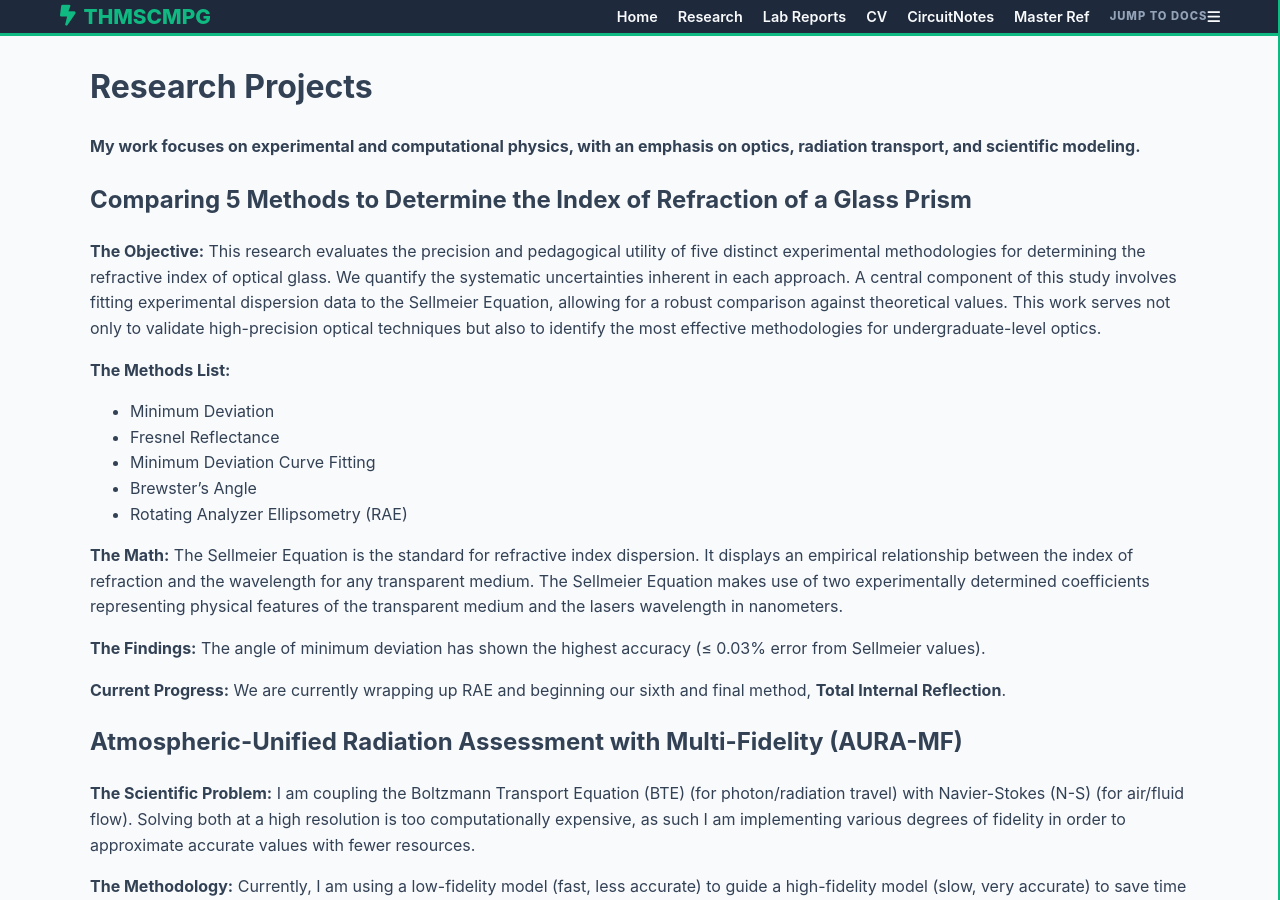
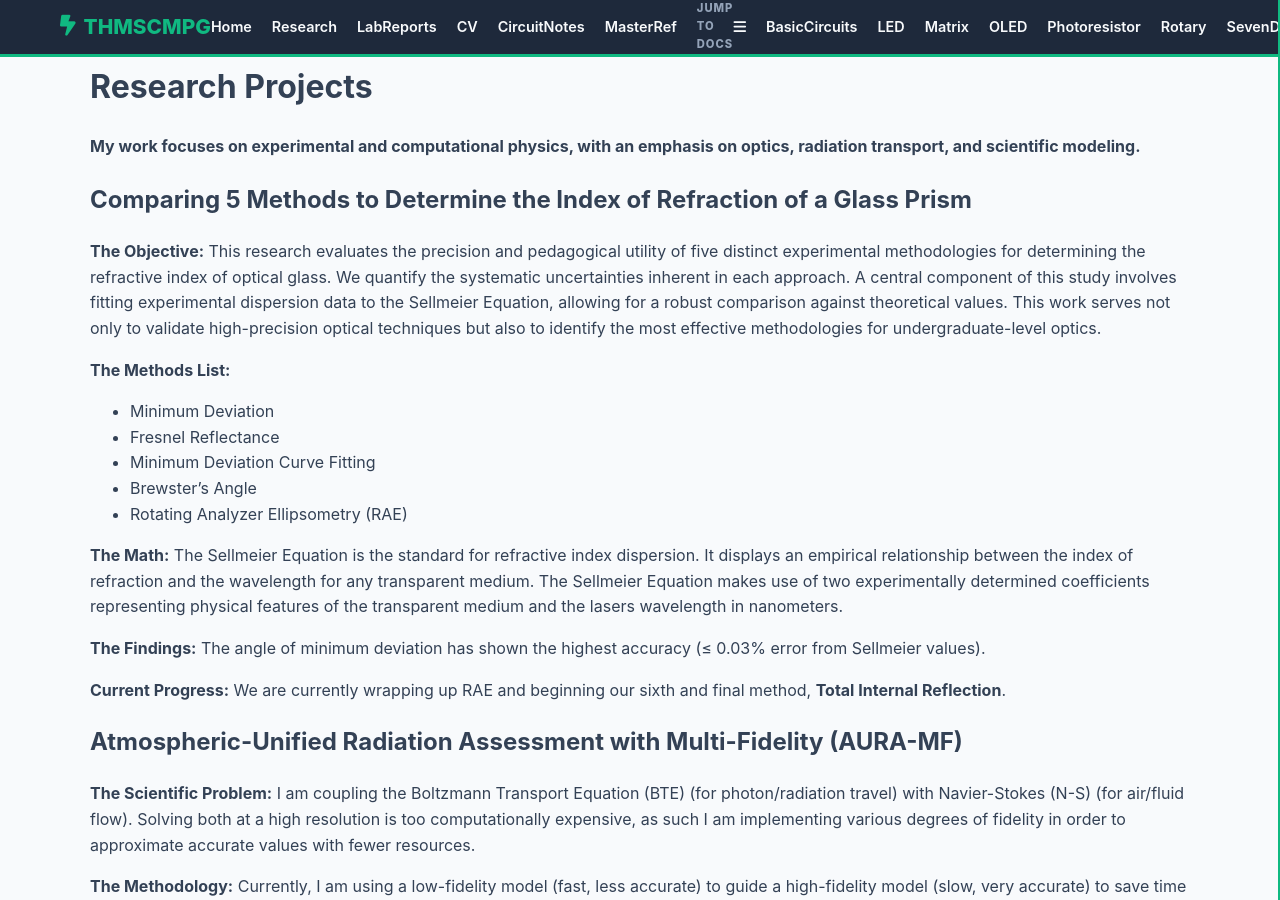
Before and after one commit to THMSCMPG/THMSCMPG.github.io, a Jekyll site: the page built from frontend/projects.md, in a window 1280 px wide and 900 px high. Built offline with Jekyll 4.4.1, drawn with Linux system fonts in a browser that asks for light colours; some of the changed lines change nothing that is shown.

Commit message:
Update default.html

```diff
--- a/frontend/_layouts/default.html
+++ b/frontend/_layouts/default.html
@@ -13,37 +13,39 @@
 
     <div id="mySidebar" class="sidebar">
         <a href="javascript:void(0)" class="close-btn" onclick="toggleSidebar()">&times;</a>
-        <a href="https://thmscmpg.github.io/">Home</a>
-        <a href="https://thmscmpg.github.io/projects.html">Research</a>
-        <a href="https://thmscmpg.github.io/reports.html">Lab Reports</a>
+        <li><a href="{{ site.data.navigation[0].link | relative_url }}">{{ site.data.navigation[0].name }}</a></li>
+                <li><a href="{{ site.data.navigation[1].link | relative_url }}">{{ site.data.navigation[1].name }}</a></li>
+                <li><a href="{{ site.data.navigation[2].link | relative_url }}">{{ site.data.navigation[2].name }}</a></li>
+                <li><a href="{{ site.data.navigation[3].link | relative_url }}">{{ site.data.navigation[3].name }}</a></li>
+                <li><a href="{{ site.data.navigation[4].link | relative_url }}">{{ site.data.navigation[4].name }}</a></li>
+                <li><a href="{{ site.data.navigation[5].link | relative_url }}">{{ site.data.navigation[5].name }}</a></li>
         <a href="https://thmscmpg.github.io/assets/Campagna_CV_2025.pdf" target="_blank" rel="noopener noreferrer">CV</a>
-        <a href="https://thmscmpg.github.io/CircuitNotes/">CircuitNotes</a>
-        <a href="https://thmscmpg.github.io/CircuitNotes/docs/master-reference.html">Master Ref</a>
+
     </div>
 
     <nav class="navbar">
         <div class="container">
             <a href="https://github.com/THMSCMPG/" class="logo"><i class="fas fa-bolt-lightning" target="_blank" rel="noopener noreferrer"></i> THMSCMPG</a>
             <ul class="nav-links">
-                <li><a href="https://thmscmpg.github.io/">Home</a></li>
-                <li><a href="https://thmscmpg.github.io/projects.html">Research</a></li>
-                <li><a href="https://thmscmpg.github.io/reports.html">Lab Reports</a></li>
-                <li><a href="https://thmscmpg.github.io/assets/Campagna_CV_2025.pdf" target="_blank" rel="noopener noreferrer">CV</a></li>
-                <li><a href="https://thmscmpg.github.io/CircuitNotes/">CircuitNotes</a></li>
-                <li><a href="https://thmscmpg.github.io/CircuitNotes/docs/master-reference.html">Master Ref</a></li>
+                <li><a href="{{ site.data.navigation[0].link | relative_url }}">{{ site.data.navigation[0].name }}</a></li>
+                <li><a href="{{ site.data.navigation[1].link | relative_url }}">{{ site.data.navigation[1].name }}</a></li>
+                <li><a href="{{ site.data.navigation[2].link | relative_url }}">{{ site.data.navigation[2].name }}</a></li>
+                <li><a href="{{ site.data.navigation[3].link | relative_url }}">{{ site.data.navigation[3].name }}</a></li>
+                <li><a href="{{ site.data.navigation[4].link | relative_url }}">{{ site.data.navigation[4].name }}</a></li>
+                <li><a href="{{ site.data.navigation[5].link | relative_url }}">{{ site.data.navigation[5].name }}</a></li>
 
                 <li class="dropdown">
                 <span class="nav-label">Jump to Docs</i></span>
                 <a href="javascript:void(0)" class="dropbtn"><i class="fas fa-bars"></i></a>
                 <div class="dropdown-content">
-                    <a href="https://thmscmpg.github.io/CircuitNotes/docs/basic-5v-circuits.html">Basic 5V DC</a>
-                    <a href="https://thmscmpg.github.io/CircuitNotes/docs/led-demos.html">LED Demos</a>
-                    <a href="https://thmscmpg.github.io/CircuitNotes/docs/rgb-led-demos.html">RGB LED</a>
-                    <a href="https://thmscmpg.github.io/CircuitNotes/docs/photoresistor-demos.html">Photoresistors</a>
-                    <a href="https://thmscmpg.github.io/CircuitNotes/docs/rotary-encoder-demos.html">Rotary Encoders</a>
-                    <a href="https://thmscmpg.github.io/CircuitNotes/docs/matrix-keypad-theory.html">Keypads</a>
-                    <a href="https://thmscmpg.github.io/CircuitNotes/docs/oled-buzzer-theory.html">OLED & Buzzer</a>
-                    <a href="https://thmscmpg.github.io/CircuitNotes/docs/seven-segment-dip.html">7-Segment</a>
+                    <li><a href="{{ site.data.navigation[6].link | relative_url }}">{{ site.data.navigation[6].name }}</a></li>
+                    <li><a href="{{ site.data.navigation[7].link | relative_url }}">{{ site.data.navigation[7].name }}</a></li>
+                    <li><a href="{{ site.data.navigation[8].link | relative_url }}">{{ site.data.navigation[8].name }}</a></li>
+                    <li><a href="{{ site.data.navigation[9].link | relative_url }}">{{ site.data.navigation[9].name }}</a></li>
+                    <li><a href="{{ site.data.navigation[10].link | relative_url }}">{{ site.data.navigation[10].name }}</a></li>
+                    <li><a href="{{ site.data.navigation[11].link | relative_url }}">{{ site.data.navigation[12].name }}</a></li>
+                    <li><a href="{{ site.data.navigation[13].link | relative_url }}">{{ site.data.navigation[13].name }}</a></li>
+                    <li><a href="{{ site.data.navigation[14].link | relative_url }}">{{ site.data.navigation[14].name }}</a></li>
                 </div>
                 </li>
             </ul>
```
